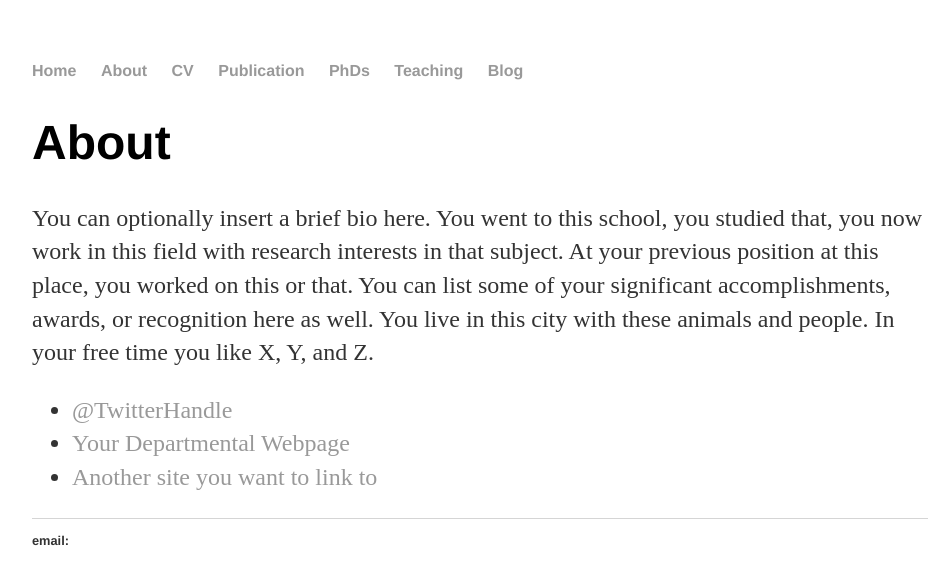
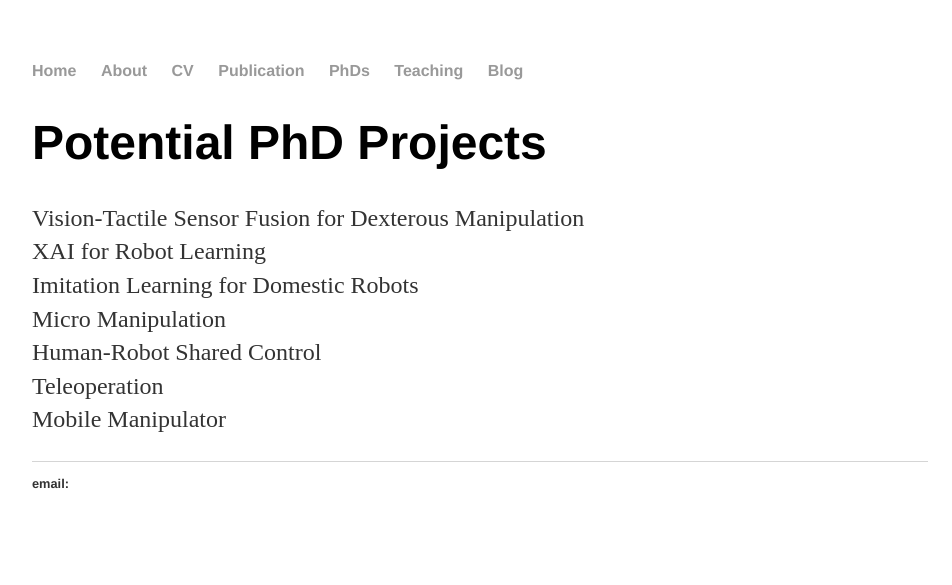
Before and after one commit to ImperialDanDan/ImperialDanDan.github.io, a Jekyll site: the page built from PhDs/index.html, in a window 1280 px wide. Shown: the top 585 px of the page, without its empty margins (160-1112 px from the left). Built offline with Jekyll 4.4.1, drawn with Linux system fonts in a browser that asks for light colours; Markdown is read by kramdown in place of the engine named in the settings.

Commit message:
Update index.html

```diff
--- a/PhDs/index.html
+++ b/PhDs/index.html
@@ -1,15 +1,19 @@
 ---
 layout: default
-title: About Hank Quinlan
+title: About PhD Positions
 ---
 
-		<div class="about">
-			<h1>About</h1>
-			<p>You can optionally insert a brief bio here. You went to this school, you studied that, you now work in this field with research interests in that subject. At your previous position at this place, you worked on this or that. You can list some of your significant accomplishments, awards, or recognition here as well. You live in this city with these animals and people. In your free time you like X, Y, and Z.</p>
+		<div class="PhDs">
+			<h1>Potential PhD Projects</h1>
+			<p>
+			Vision-Tactile Sensor Fusion for Dexterous Manipulation <br>
+			XAI for Robot Learning <br>
+			Imitation Learning for Domestic Robots  <br>
+			Micro Manipulation  <br>
+			Human-Robot Shared Control  <br>
+			Teleoperation   <br>
+			Mobile Manipulator   <br>
+			</p>
 
-			<ul class="contacts">
-				<li><a href="#">@TwitterHandle</a></li>
-				<li><a href="#">Your Departmental Webpage</a></li>
-				<li><a href="#">Another site you want to link to</a></li>
-				</ul>
+
 		</div>
```
